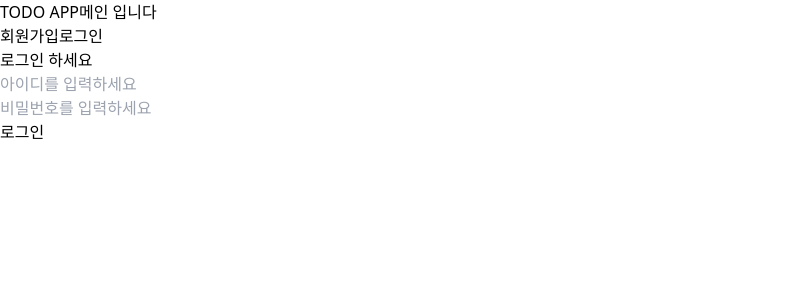
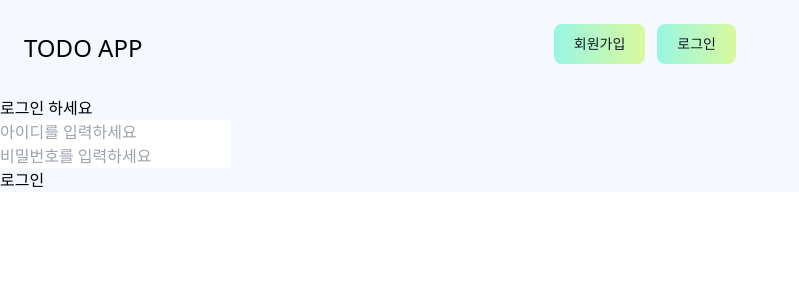
Before and after one commit to firstcommit23/wanted-pre-onboarding-challenge-fe-1, a Next.js app: page /auth/login in a window 1280 px wide. Shown: the top 300 px of the page, without its empty margins (0-799 px from the left). Built offline with nearby package versions, Linux system fonts and the light colour scheme.

Commit message:
feat: tailwind 적용중

```diff
--- a/components/Header.tsx
+++ b/components/Header.tsx
@@ -12,12 +12,12 @@ const Header = () => {
   }, []);
 
   return (
-    <div>
+    <div className="w-full my-auto">
+      <div className="max-w-screen-md flex items-center justify-between p-6">
         <div>
           <Link href="/">
-          <a>TODO APP</a>
+            <a className="text-2xl">TODO APP</a>
           </Link>
-        메인 입니다
         </div>
 
         {isLogin && (
@@ -28,21 +28,27 @@ const Header = () => {
               localStorage.removeItem('token');
               setIsLogin(false);
               router.push('/');
-          }}>
+            }}
+            className="text-gray-900 bg-gradient-to-r from-teal-200 to-lime-200 hover:bg-gradient-to-l hover:from-teal-200 hover:to-lime-200 focus:ring-4 focus:outline-none focus:ring-lime-200 dark:focus:ring-teal-700 font-medium rounded-lg text-sm px-5 py-2.5 text-center mr-2 mb-2">
             로그아웃
           </a>
         )}
 
         {!isLogin && (
-        <>
+          <div className="flex gap-x-1">
             <Link href="/auth/signup">
-            <a>회원가입</a>
+              <a className="text-gray-900 bg-gradient-to-r from-teal-200 to-lime-200 hover:bg-gradient-to-l hover:from-teal-200 hover:to-lime-200 focus:ring-4 focus:outline-none focus:ring-lime-200 dark:focus:ring-teal-700 font-medium rounded-lg text-sm px-5 py-2.5 text-center mr-2 mb-2">
+                회원가입
+              </a>
             </Link>
             <Link href="/auth/login">
-            <a>로그인</a>
+              <a className="text-gray-900 bg-gradient-to-r from-teal-200 to-lime-200 hover:bg-gradient-to-l hover:from-teal-200 hover:to-lime-200 focus:ring-4 focus:outline-none focus:ring-lime-200 dark:focus:ring-teal-700 font-medium rounded-lg text-sm px-5 py-2.5 text-center mr-2 mb-2">
+                로그인
+              </a>
             </Link>
-        </>
+          </div>
         )}
+      </div>
     </div>
   );
 };
--- a/pages/_app.tsx
+++ b/pages/_app.tsx
@@ -9,8 +9,14 @@ const App = ({ Component, pageProps }: AppProps) => {
       <Head>
         <title>Todo App!</title>
       </Head>
-      <Header />
-      <Component {...pageProps} />
+      <div className="w-full y-full my-auto bg-indigo-100/30">
+        <Header />
+        <div className=" my-auto">
+          <div className="max-w-screen-md">
+            <Component {...pageProps} />
+          </div>
+        </div>
+      </div>
     </>
   );
 };
```
Lines whose indentation alone changed are shown as unchanged.
